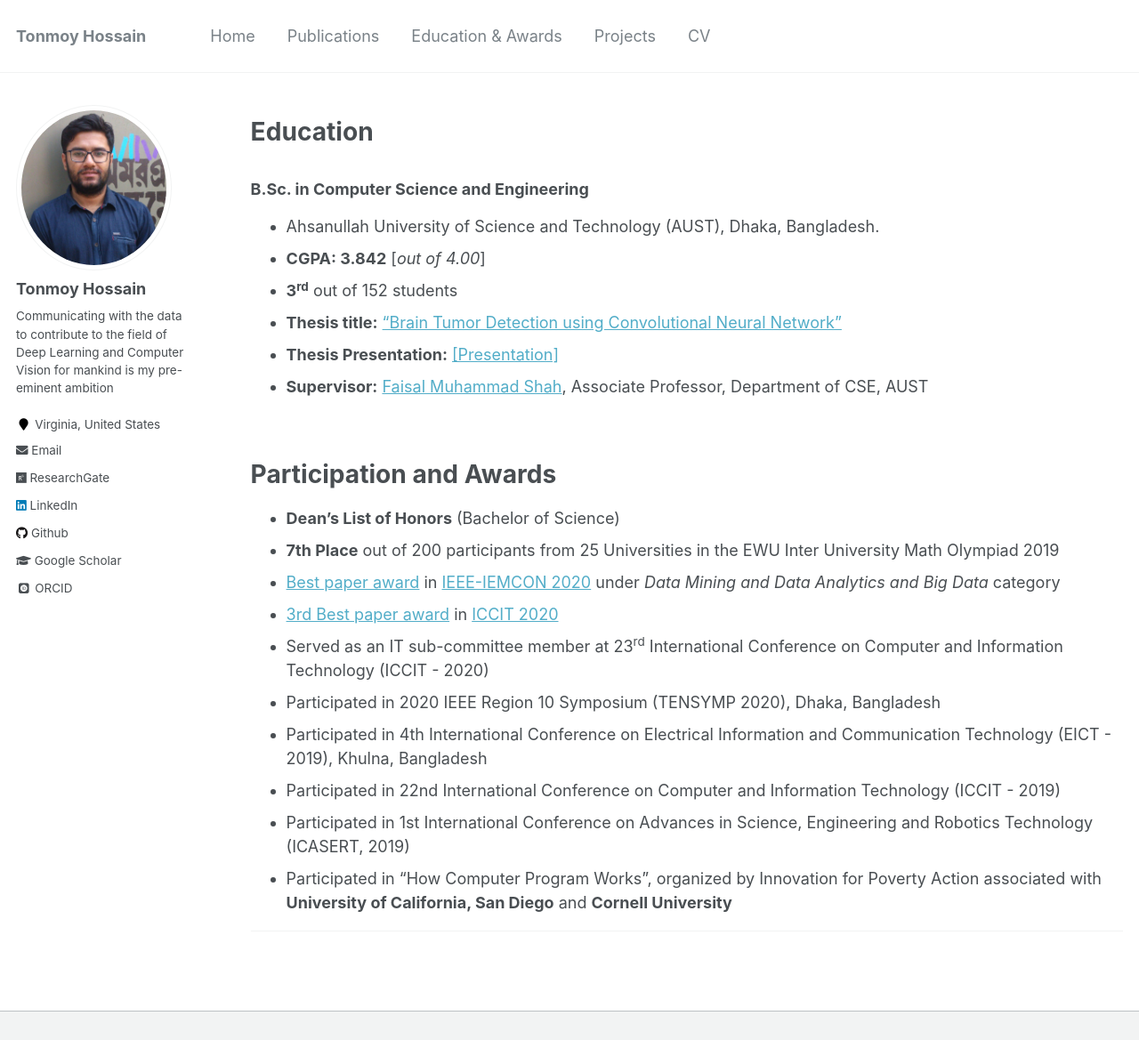
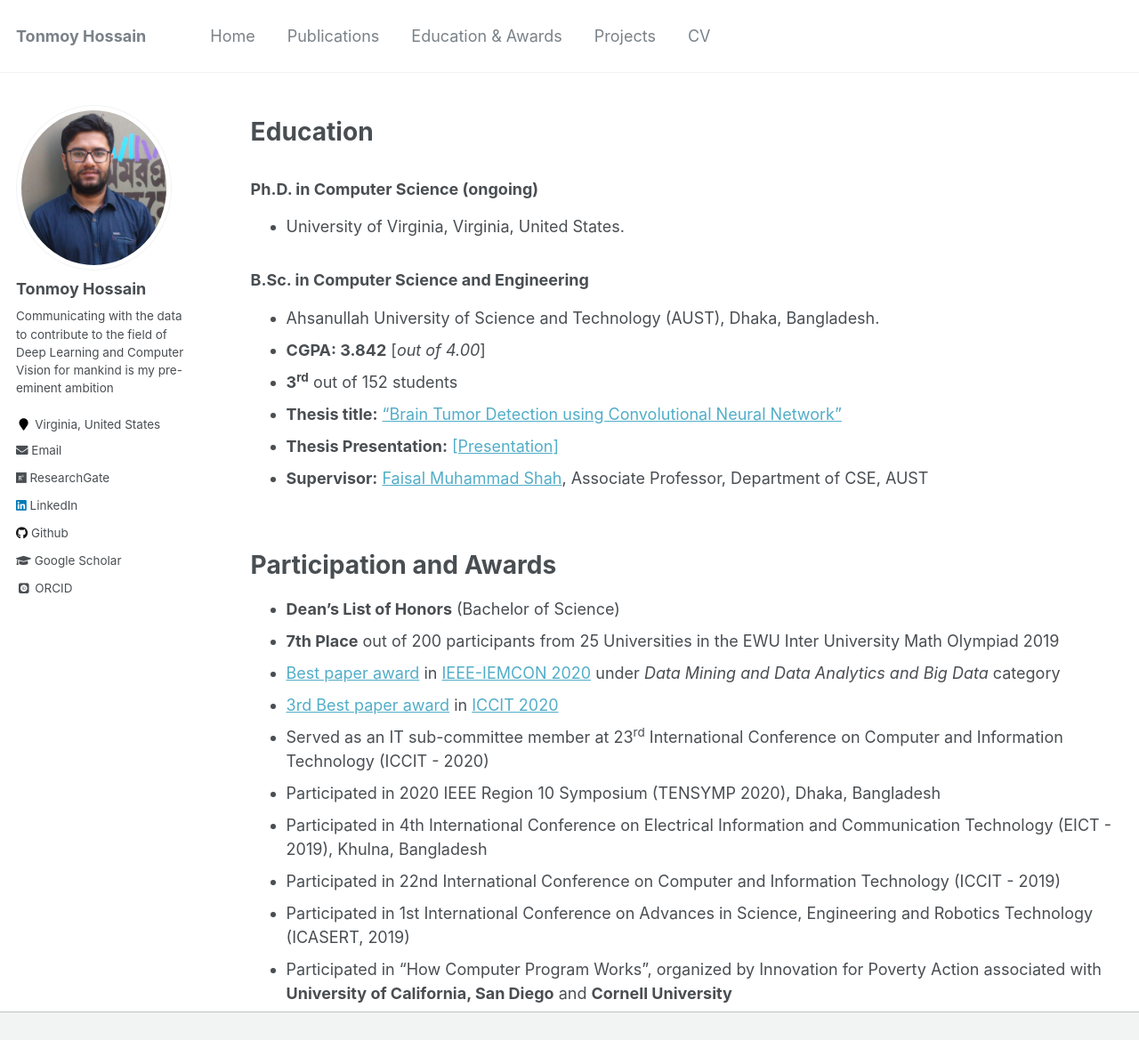
Before and after one commit to shaeekh/shaeekh.github.io, a Jekyll site: the page built from _pages/education-awards.md, in a window 1280 px wide and 1365 px high, cut to the strip 0-1169 px from the top of the window. Shown: the whole strip at 89% size. Built offline with Jekyll 4.4.1, drawn with Linux system fonts in a browser that asks for light colours; some web fonts are replaced.

Commit message:
Update education-awards.md

```diff
--- a/_pages/education-awards.md
+++ b/_pages/education-awards.md
@@ -10,7 +10,10 @@ redirect_from:
 
 # Education
 
+### Ph.D. in Computer Science (ongoing)
 
+
+* University of Virginia, Virginia, United States.
 
 ### B.Sc. in Computer Science and Engineering
 
```
